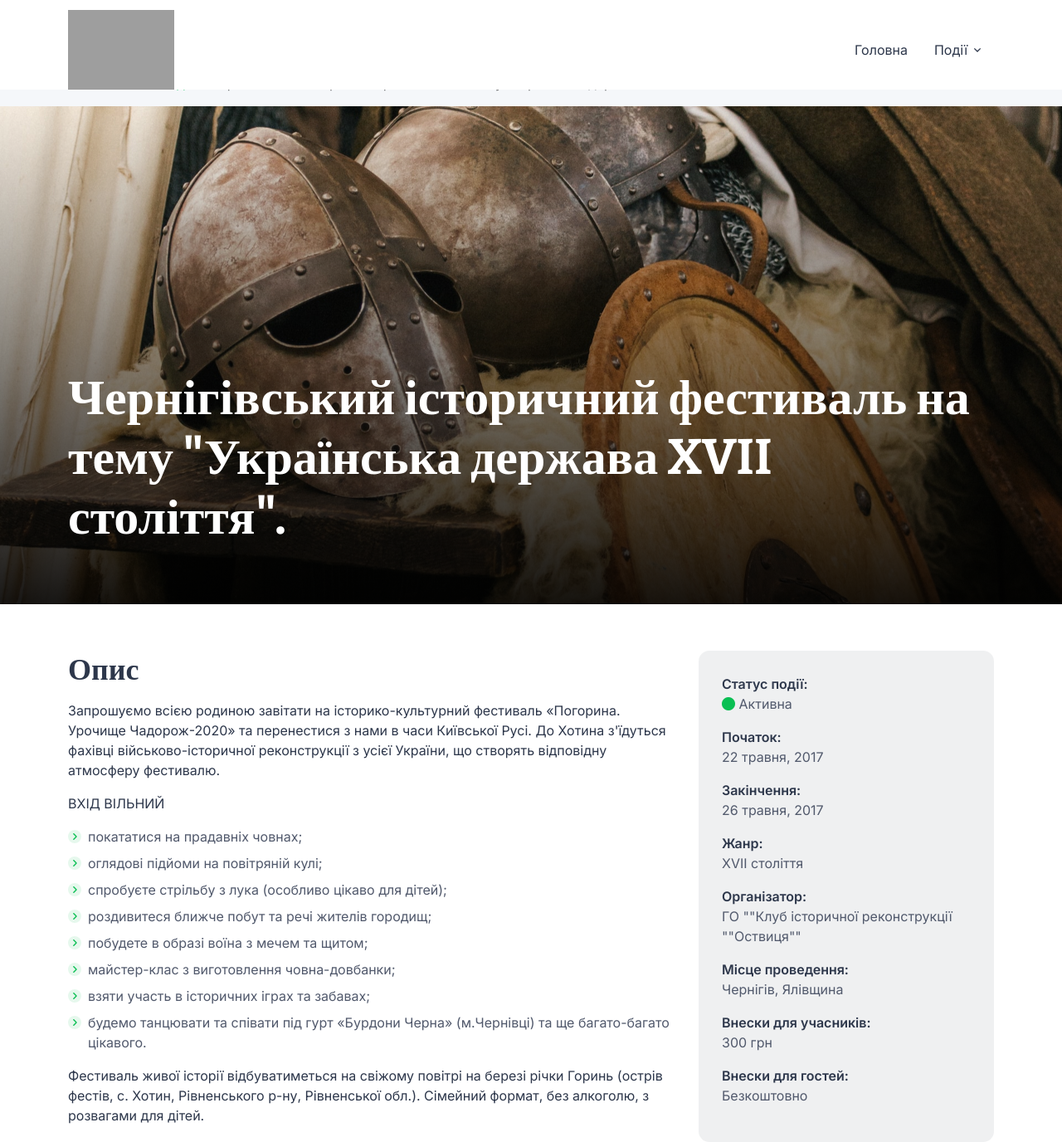
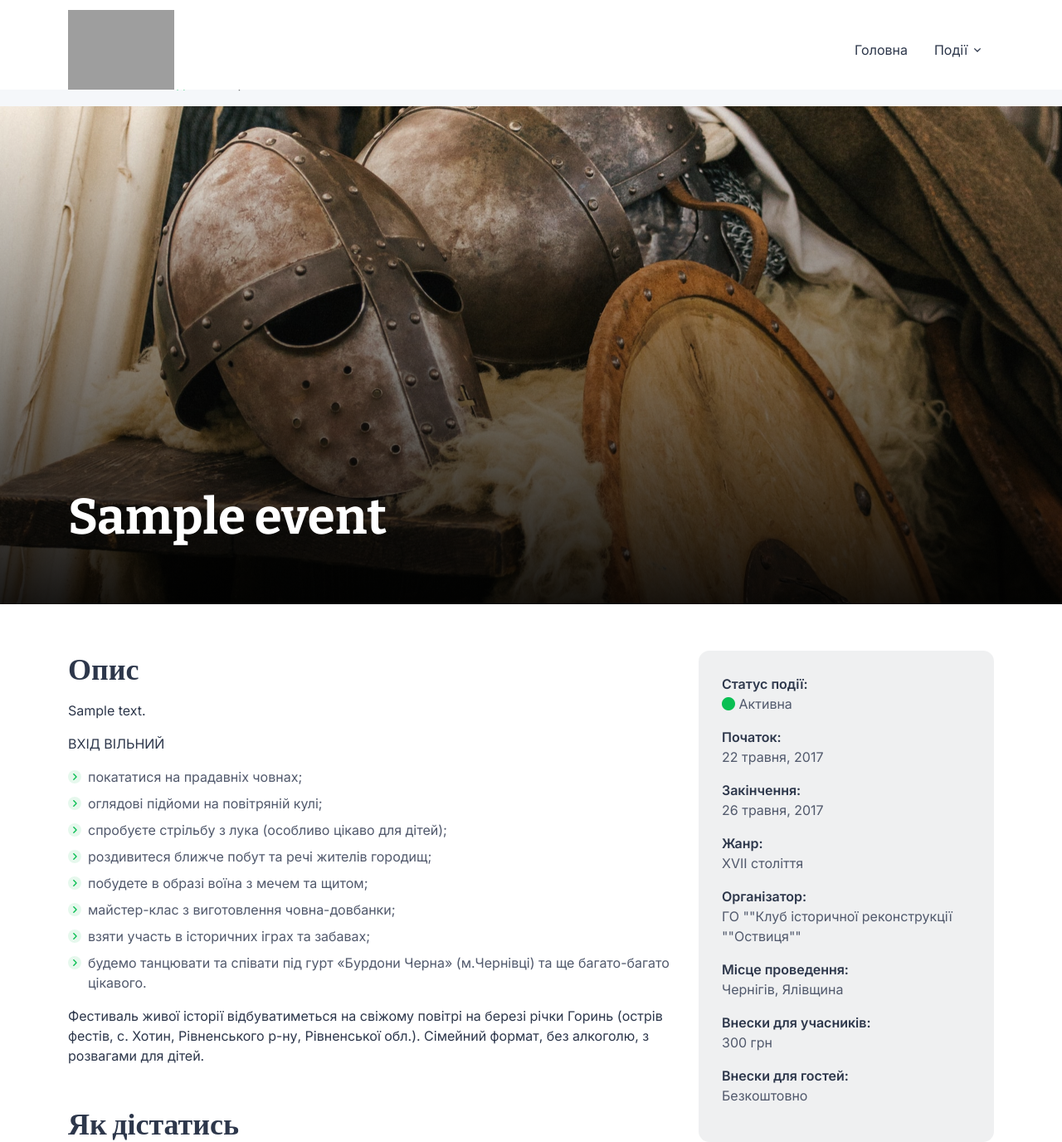
Before and after one commit to KondratenkoS/histfaq, a Symfony app: template templates/event/event-page.html.twig in a window 1280 px wide. Shown: the top 1376 px of the page at 83% size. Run offline with Twig, Linux system fonts and the light colour scheme; the template is opened without the code that fills it: most values are stand-ins (such as "Sample title", 1, 10 or a date in 2020); some libraries are stand-ins or nearby versions; grey boxes are pictures that could not be loaded.

Commit message:
event output by ID

```diff
--- a/templates/event/event-page.html.twig
+++ b/templates/event/event-page.html.twig
@@ -102,7 +102,7 @@
               <ol class="breadcrumb mt-3">
                 <li class="breadcrumb-item"><a href="{{ 'index.html' }}">Головна</a></li>
                 <li class="breadcrumb-item"><a href="{{ 'events.html' }}">Усі події</a></li>
-                <li class="breadcrumb-item text-black-50 active" aria-current="page">Чернігівський історичний фестиваль на тему "Українська держава XVII століття</li>
+                <li class="breadcrumb-item text-black-50 active" aria-current="page">{{ event.event }}</li>
               </ol>
             </nav>
           </div>
@@ -112,7 +112,7 @@
 
     <div class="d-flex bg-img-center position-relative event-preview-block" style="background-image: url({{ '/assets/img/event-previews/event-preview-bg.jpg' }});">
       <div class="container d-flex justify-content-end flex-column min-vh-lg-75 content-space-1 content-space-lg-b-3 zi-2">
-        <h1 class="display-4 text-white">Чернігівський історичний фестиваль на тему "Українська держава XVII століття".</h1>
+        <h1 class="display-4 text-white">{{ event.event }}</h1>
       </div>
     </div>
 
@@ -162,7 +162,7 @@
           <div class="mb-7">
             <h2>Опис</h2>
 
-            <p>Запрошуємо всією родиною завітати на історико-культурний фестиваль «Погорина. Урочище Чадорож-2020» та перенестися з нами в часи Київської Русі. До Хотина з'їдуться фахівці військово-історичної реконструкції з усієї України, що створять відповідну атмосферу фестивалю.</p>
+            <p>{{ event.description }}</p>
 
             <p>ВХІД ВІЛЬНИЙ</p>
 
```
Also changed, not shown: src/Controller/EventController.php (+7 -2 lines).
